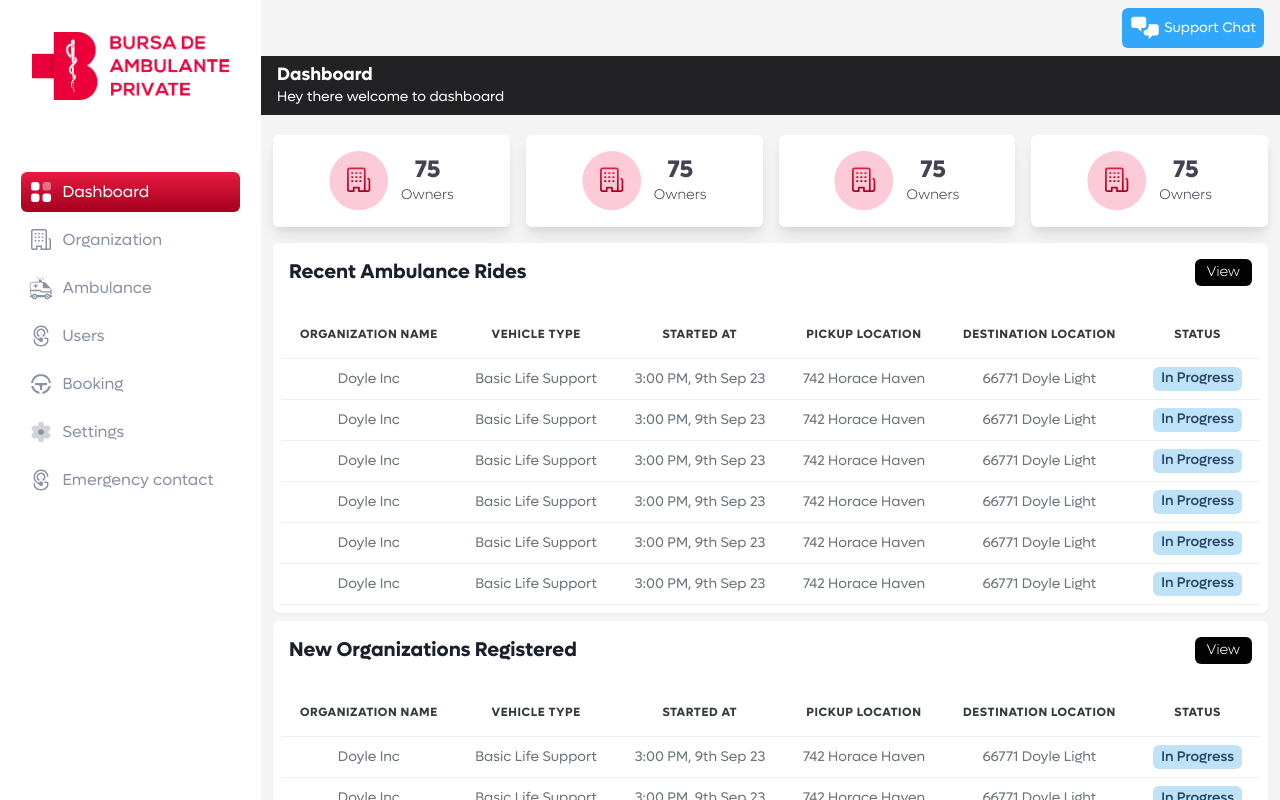
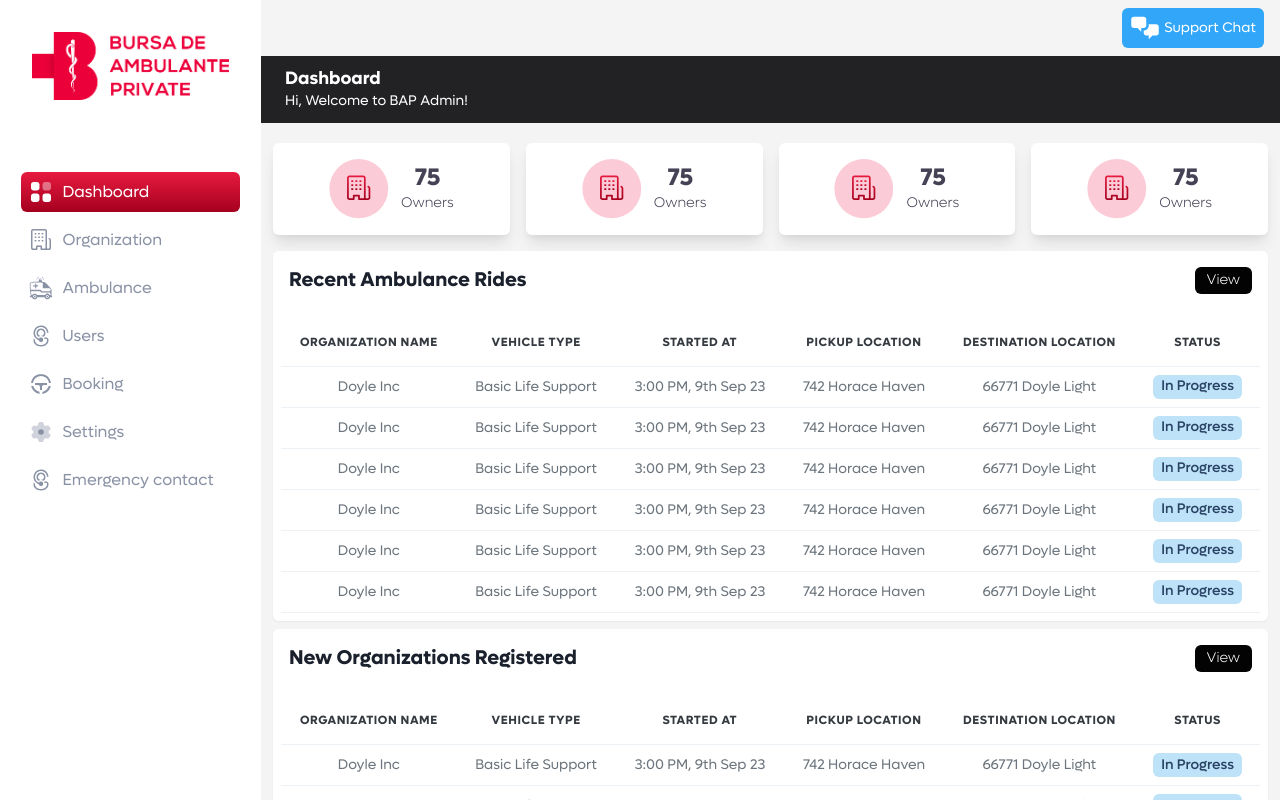
Before and after one commit to Zain-ul-din/bap-admin, a React (Vite) app: page / in a window 1280 px wide. Built offline with nearby package versions, Linux system fonts and the light colour scheme.

Commit message:
updated: dashboard layout

```diff
--- a/src/components/layouts/DashboardLayout.tsx
+++ b/src/components/layouts/DashboardLayout.tsx
@@ -40,8 +40,11 @@ export default function DashboardLayout({
       <Sidebar />
     </Flex>
 
-    {/* content */}
-    <Flex flex={1} h={'100%'} flexDir={'column'} bg={'rgba(244, 244, 245, 1)'}>
+    {/* right side content */}
+    <Flex flex={1} h={'100%'} flexDir={'column'} bg={'rgba(244, 244, 245, 1)'}
+      maxWidth={isMdScreen ? '100%' : 'calc(100% - max(15rem,20%))'}
+      overflowY={'auto'}
+    >
       {/* top header */}
       <Flex w={'100%'} p={'1rem'} py={2}>
         {isMdScreen&& <Button colorScheme="red" onClick={()=> setIsOpen(true)}>
@@ -57,13 +60,13 @@ export default function DashboardLayout({
         </Button>
       </Flex>
 
-      <Flex w={'100%'} p={'1rem'} py={2} bg={'var(--black-color)'} color={'white'}>
+      <Flex w={'100%'} px={'1.5rem'} py={3} bg={'var(--black-color)'} color={'white'}>
         <Stack spacing={0}>
           <Heading fontSize={'lg'}  fontWeight={'bold'}>
             Dashboard
           </Heading>
           <Text fontSize={'sm'} fontWeight={'normal'}>
-            Hey there welcome to dashboard
+          Hi, Welcome to BAP Admin!
           </Text>
         </Stack>
       </Flex>
```
